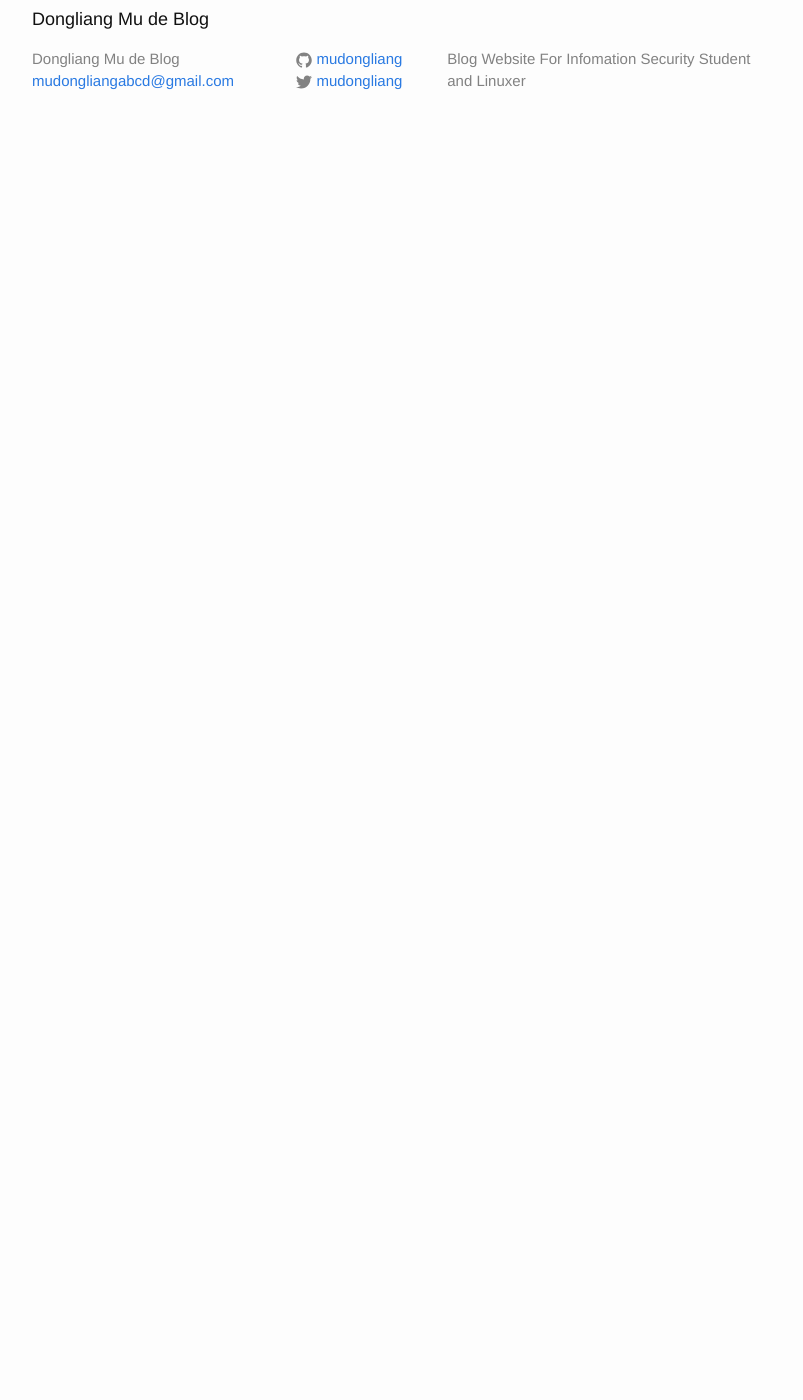
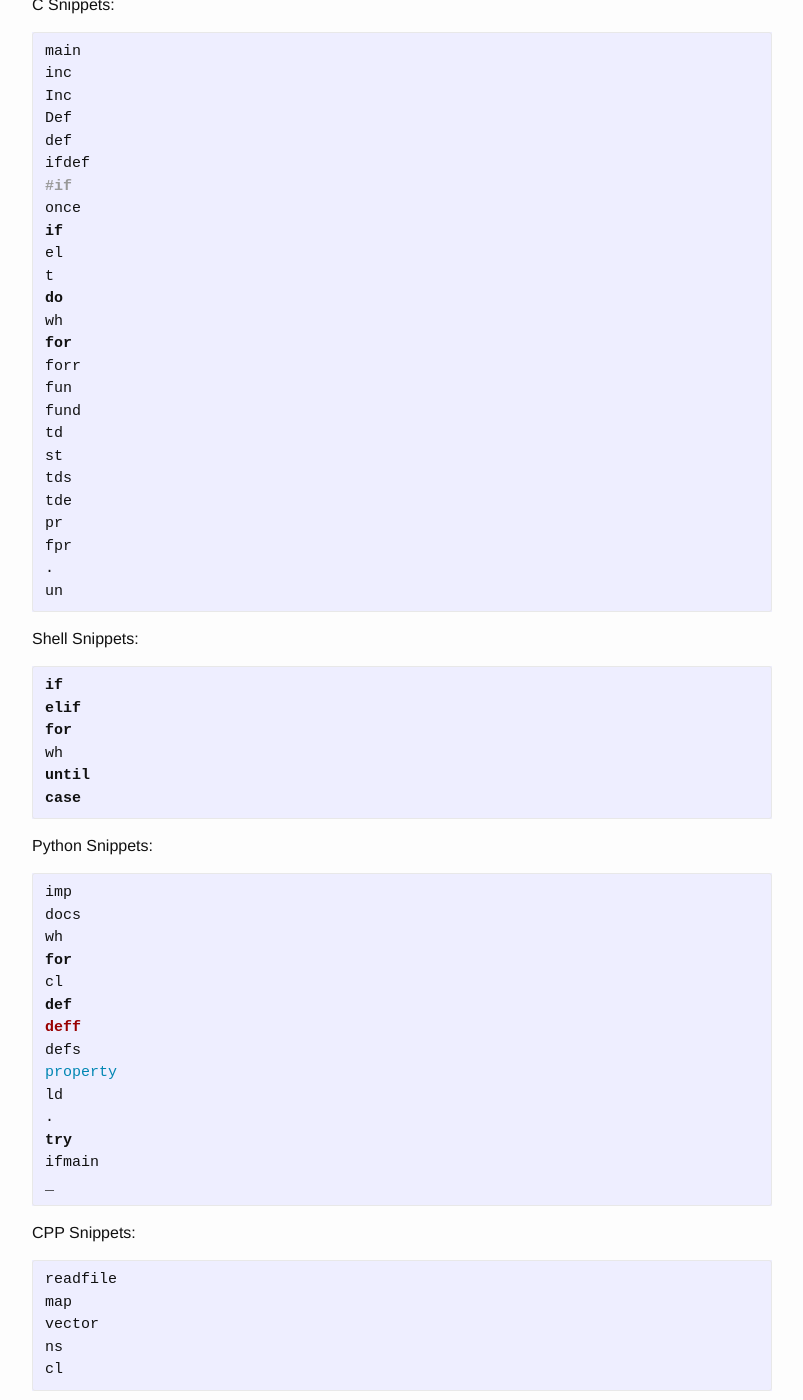
Before and after one commit to mudongliang/mudongliang.github.io, a Jekyll site: the page built from _posts/2016-05-26-my-vim-configuration.md, in a window 1280 px wide and 1400 px high, scrolled down 1211 px. Shown: the whole window, without its empty margins (238-1041 px from the left). Built offline with Jekyll 4.4.1, drawn with Linux system fonts in a browser that asks for light colours; before the commit the page ends 1364 px from its top, so only the background shows below that; some of the changed text lies outside the part shown.

Commit message:
add snippets for snipmate

````diff
--- a/_posts/2016-05-26-my-vim-configuration.md
+++ b/_posts/2016-05-26-my-vim-configuration.md
@@ -50,3 +50,105 @@ Plugin 'mru.vim'
 <C-f> : Directory Tree
 <C-c> : Exit insert mode
 ```
+
+## Snippets in snipMate
+
+C Snippets:
+
+```c
+main
+inc
+Inc
+Def
+def
+ifdef
+#if
+once
+if
+el
+t
+do
+wh
+for
+forr
+fun
+fund
+td
+st
+tds
+tde
+pr
+fpr
+.
+un
+```
+
+Shell Snippets:
+
+```sh
+if
+elif
+for
+wh
+until
+case
+```
+
+Python Snippets:
+
+```python
+imp
+docs
+wh
+for
+cl
+def
+deff
+defs
+property
+ld
+.
+try
+ifmain
+_
+```
+
+CPP Snippets:
+
+```cpp
+readfile
+map
+vector
+ns
+cl
+```
+
+Tex Snippets:
+
+```tex
+begin
+tab
+ali
+gat
+eq
+\
+enum
+item
+desc
+mat
+cas
+spl
+part
+cha
+sec
+sub
+subs
+par
+subp
+itd
+figure
+table
+listing
+section
+page
+```
````
